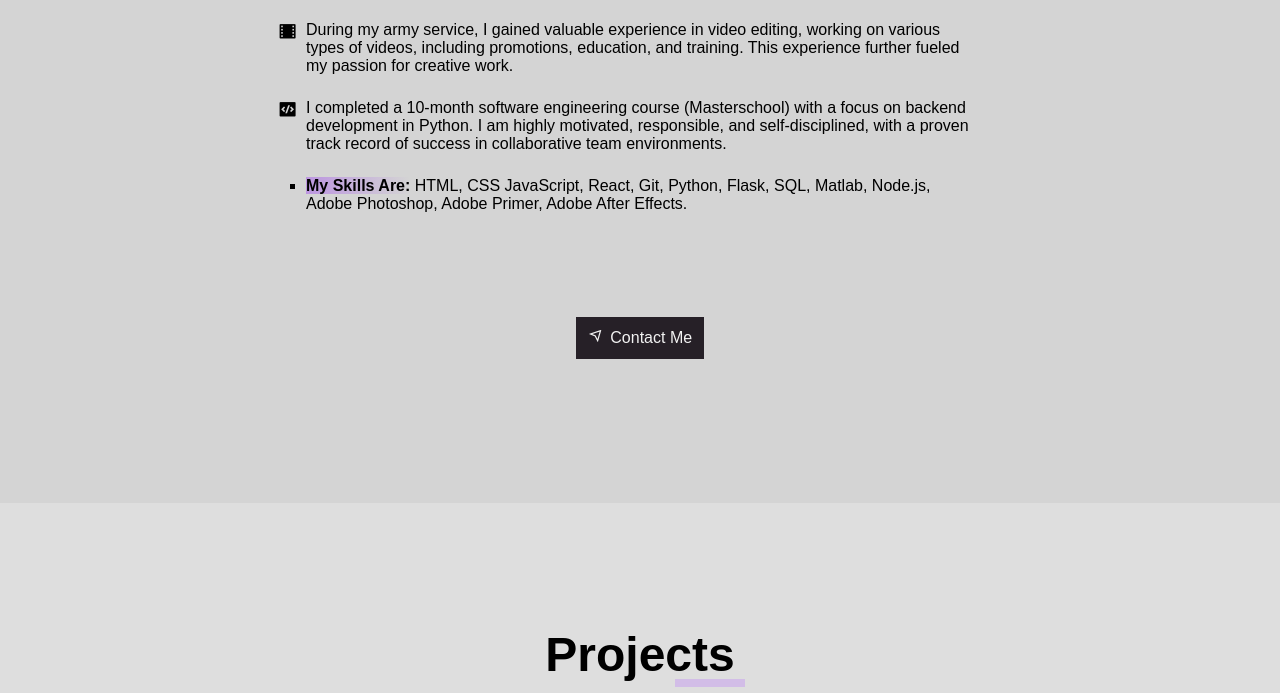
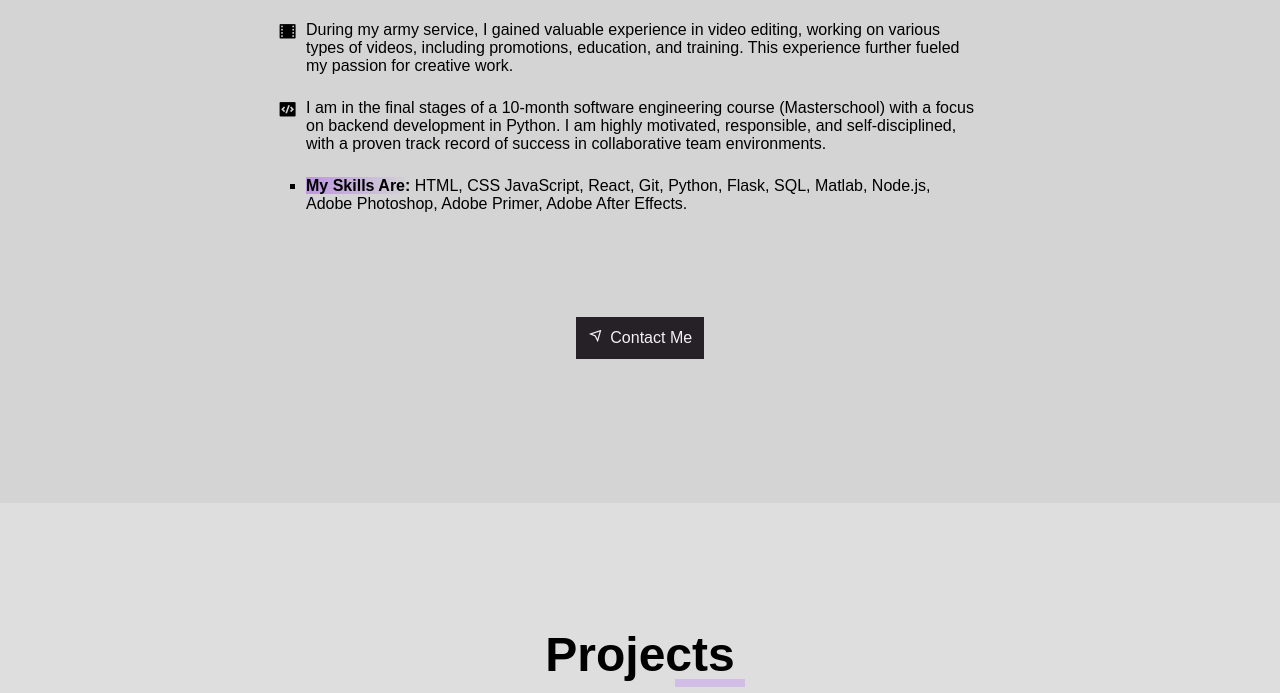
Before and after one commit to shira1008/my-portfoilio, a plain HTML site: page index.html in a window 1280 px wide. Shown: the part 1336-2029 px from the top of the page. Drawn offline with nearby package versions, Linux system fonts and the light colour scheme; a web font is replaced by a local one.

Commit message:
text change

```diff
--- a/index.html
+++ b/index.html
@@ -169,7 +169,7 @@ self-disciplined individual with proven success in collaborative team environmen
 
 <p class="about__description"><i class="ri-film-fill"></i> During my army service, I gained valuable experience in video editing, working on various types of videos, including promotions, education, and training. This experience further fueled my passion for creative work.</p>
 
-<p class="about__description"><i class="ri-code-box-fill"></i>I completed a 10-month software engineering course (Masterschool) with a focus on backend development in Python. I am highly motivated, responsible, and self-disciplined, with a proven track record of success in collaborative team environments.</p>
+<p class="about__description"><i class="ri-code-box-fill"></i>I am in the final stages of a 10-month software engineering course (Masterschool) with a focus on backend development in Python. I am highly motivated, responsible, and self-disciplined, with a proven track record of success in collaborative team environments.</p>
             <ul class="about__list">
               <li class="about__item">
                 <b>My Skills Are:</b> HTML, CSS JavaScript, React, Git, Python, Flask, SQL, Matlab, Node.js, Adobe Photoshop, Adobe Primer, Adobe After Effects.
```
